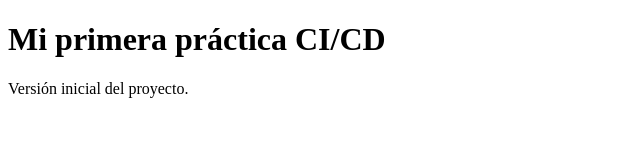
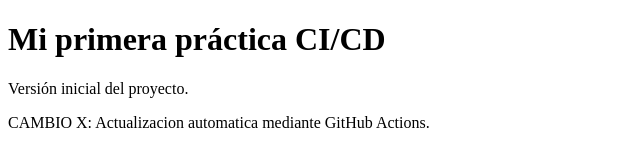
Before and after one commit to JuandaMonkey/Practica-CI-CD, a plain HTML site: page index.html in a window 1280 px wide. Shown: the whole page, without its empty margins (0-640 px from the left). Drawn offline with Linux system fonts and the light colour scheme.

Commit message:
v1.0.1 - Agregar cambio X

```diff
--- a/index.html
+++ b/index.html
@@ -8,5 +8,7 @@
     <h1>Mi primera práctica CI/CD</h1>
 
     <p>Versión inicial del proyecto.</p>
+
+    <p>CAMBIO X: Actualizacion automatica mediante GitHub Actions.</p>
 </body>
 </html>
```
